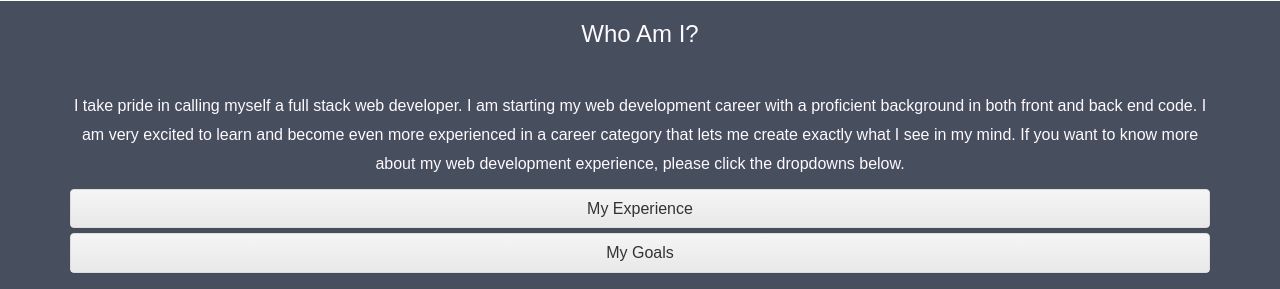
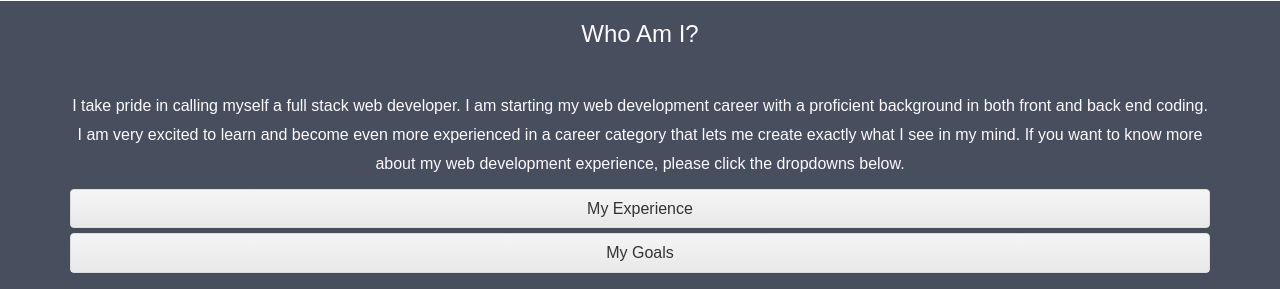
Before and after one commit to jordanv215/moparvinson-jordanpwp, a PHP site: page / in a window 1280 px wide. Shown: the part 567-856 px from the top of the page. Run offline with PHP 8.4, Linux system fonts and the light colour scheme; some libraries are stand-ins or nearby versions.

```diff
--- a/public_html/index.php
+++ b/public_html/index.php
@@ -81,7 +81,7 @@
 			<div class="container">
 
 			<h3 class="margin">Who Am I?</h3>
-			<p>I take pride in calling myself a full stack web developer. I am starting my web development career with a proficient background in both front and back end code. I am very excited to learn and become even more experienced in a career category that lets me create exactly what I see in my mind. If you want to know more about my web development experience, please click the dropdowns below.
+			<p>I take pride in calling myself a full stack web developer. I am starting my web development career with a proficient background in both front and back end coding. I am very excited to learn and become even more experienced in a career category that lets me create exactly what I see in my mind. If you want to know more about my web development experience, please click the dropdowns below.
 			</p>
 				<div class="panel-group" id="accordion" role="tablist" aria-multiselectable="true">
 					<div class="panel panel-default">
```
